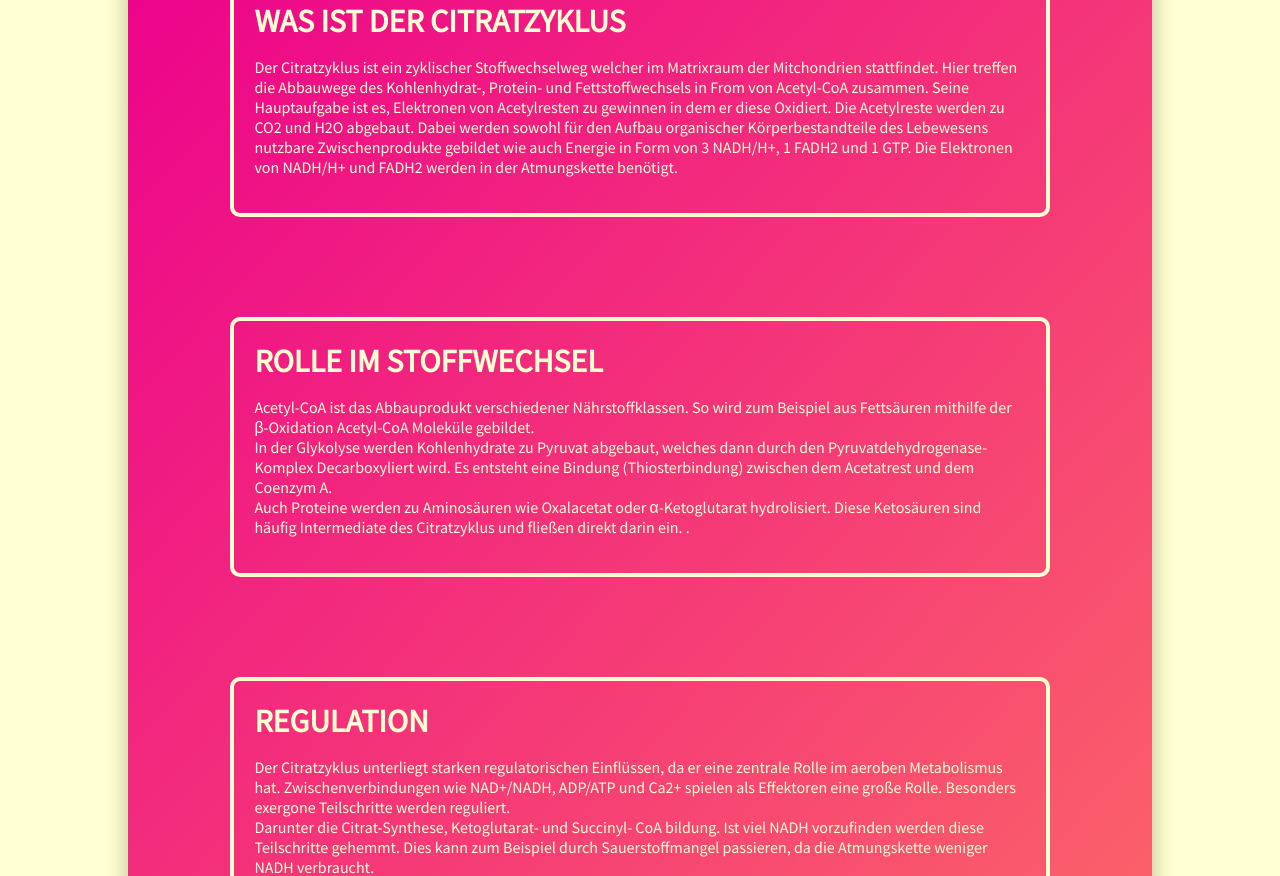
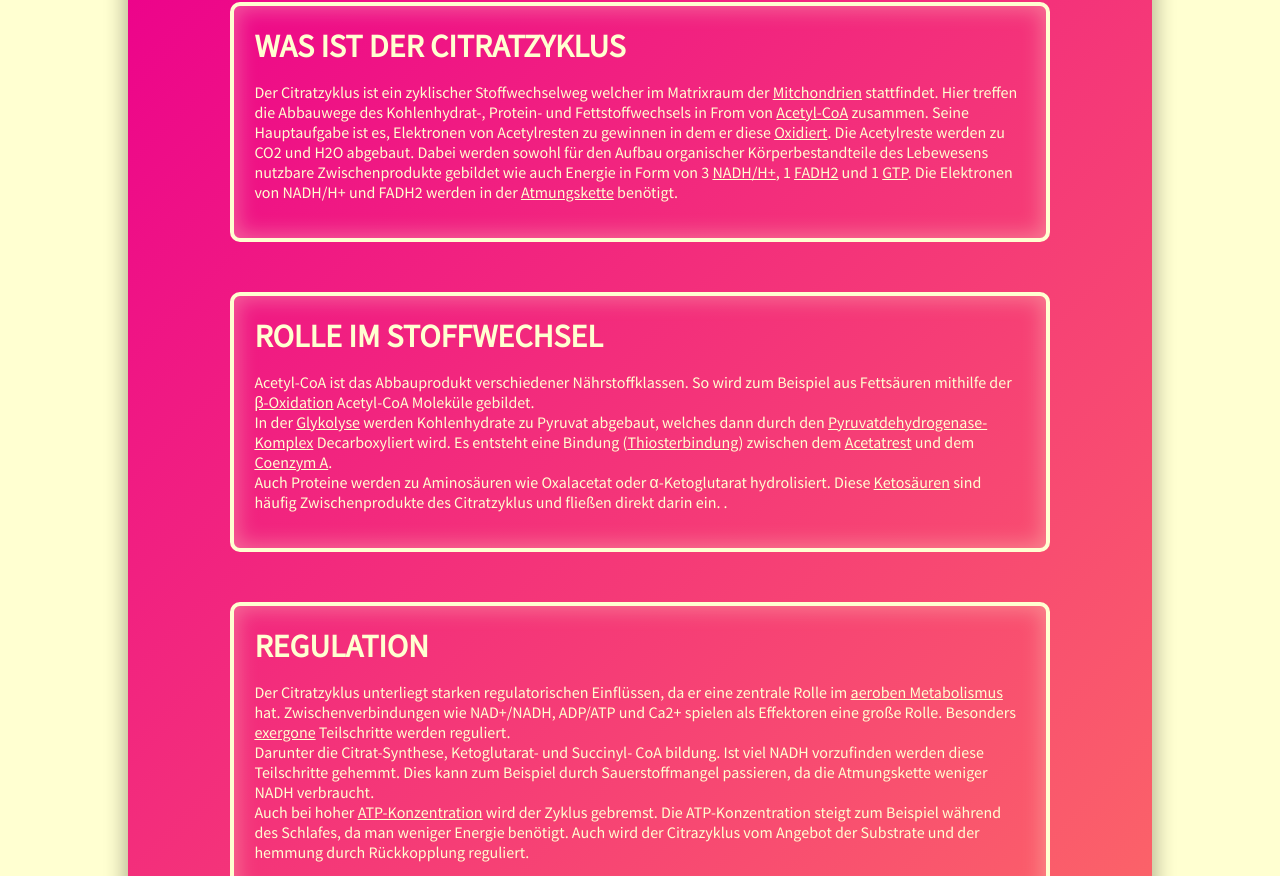
Before and after one commit to JonasHendel/Citratzyklus, a Next.js app in the folder client/: page / in a window 1280 px wide. Shown: the part 973-1849 px from the top of the page. Built offline with nearby package versions, Linux system fonts and the light colour scheme.

Commit message:
added links and recued margins textcards

```diff
--- a/client/components/Introduction.js
+++ b/client/components/Introduction.js
@@ -13,16 +13,40 @@ function Introduction() {
 				<h1>Was ist der Citratzyklus</h1>
 				<p>
 					Der Citratzyklus ist ein zyklischer Stoffwechselweg welcher
-					im Matrixraum der Mitchondrien stattfindet. Hier treffen die
-					Abbauwege des Kohlenhydrat-, Protein- und Fettstoffwechsels
-					in From von Acetyl-CoA zusammen. Seine Hauptaufgabe ist es,
-					Elektronen von Acetylresten zu gewinnen in dem er diese
-					Oxidiert. Die Acetylreste werden zu CO2 und H2O abgebaut.
-					Dabei werden sowohl für den Aufbau organischer
-					Körperbestandteile des Lebewesens nutzbare Zwischenprodukte
-					gebildet wie auch Energie in Form von 3 NADH/H+, 1 FADH2 und
-					1 GTP. Die Elektronen von NADH/H+ und FADH2 werden in der
-					Atmungskette benötigt.
+					im Matrixraum der{' '}
+					<a href='https://de.wikipedia.org/wiki/Mitochondrium' target="_blank">
+						Mitchondrien
+					</a>{' '}
+					stattfindet. Hier treffen die Abbauwege des Kohlenhydrat-,
+					Protein- und Fettstoffwechsels in From von{' '}
+					<a href='https://de.wikipedia.org/wiki/Acetyl-Coenzym_A' target="_blank">
+						Acetyl-CoA
+					</a>{' '}
+					zusammen. Seine Hauptaufgabe ist es, Elektronen von
+					Acetylresten zu gewinnen in dem er diese{' '}
+					<a href='https://de.wikipedia.org/wiki/Oxidation' target="_blank">
+						Oxidiert
+					</a>
+					. Die Acetylreste werden zu CO2 und H2O abgebaut. Dabei
+					werden sowohl für den Aufbau organischer Körperbestandteile
+					des Lebewesens nutzbare Zwischenprodukte gebildet wie auch
+					Energie in Form von 3{' '}
+					<a href='https://de.wikipedia.org/wiki/Nicotinamidadenindinukleotid' target="_blank">
+						NADH/H+
+					</a>
+					, 1{' '}
+					<a href='https://de.wikipedia.org/wiki/Flavin-Adenin-Dinukleotid' target="_blank">
+						FADH2
+					</a>{' '}
+					und 1{' '}
+					<a href='https://de.wikipedia.org/wiki/Guanosintriphosphat' target="_blank">
+						GTP
+					</a>
+					. Die Elektronen von NADH/H+ und FADH2 werden in der{' '}
+					<a href='https://de.wikipedia.org/wiki/Atmungskette' target="_blank">
+						Atmungskette
+					</a>{' '}
+					benötigt.
 				</p>
 			</motion.div>
 			<motion.div
@@ -32,10 +56,16 @@ function Introduction() {
 				<h1>Regulation</h1>
 				<p>
 					Der Citratzyklus unterliegt starken regulatorischen
-					Einflüssen, da er eine zentrale Rolle im aeroben
-					Metabolismus hat. Zwischenverbindungen wie NAD+/NADH,
-					ADP/ATP und Ca2+ spielen als Effektoren eine große Rolle.
-					Besonders exergone Teilschritte werden reguliert.
+					Einflüssen, da er eine zentrale Rolle im{' '}
+					<a href='https://de.wikipedia.org/wiki/Aerobie' target="_blank">
+						aeroben Metabolismus
+					</a>{' '}
+					hat. Zwischenverbindungen wie NAD+/NADH, ADP/ATP und Ca2+
+					spielen als Effektoren eine große Rolle. Besonders{' '}
+					<a href='https://de.wikipedia.org/wiki/Exergone_und_endergone_Reaktion' target="_blank">
+						exergone
+					</a>{' '}
+					Teilschritte werden reguliert.
 					<br />
 					Darunter die Citrat-Synthese, Ketoglutarat- und Succinyl-
 					CoA bildung. Ist viel NADH vorzufinden werden diese
@@ -43,11 +73,14 @@ function Introduction() {
 					Sauerstoffmangel passieren, da die Atmungskette weniger NADH
 					verbraucht.
 					<br />
-					Auch bei hoher ATP-Konzentration wird der Zyklus gebremst.
-					Die ATP-Konzentration steigt zum Beispiel während des
-					Schlafes, da man weniger Energie benötigt. Auch wird der
-					Citrazyklus vom Angebot der Substrate und der hemmung durch
-					Rückkopplung reguliert.
+					Auch bei hoher{' '}
+					<a href='https://de.wikipedia.org/wiki/Adenosintriphosphat' target="_blank">
+						ATP-Konzentration
+					</a>{' '}
+					wird der Zyklus gebremst. Die ATP-Konzentration steigt zum
+					Beispiel während des Schlafes, da man weniger Energie
+					benötigt. Auch wird der Citrazyklus vom Angebot der
+					Substrate und der hemmung durch Rückkopplung reguliert.
 				</p>
 			</motion.div>
 			<motion.div
@@ -58,17 +91,43 @@ function Introduction() {
 				<p>
 					Acetyl-CoA ist das Abbauprodukt verschiedener
 					Nährstoffklassen. So wird zum Beispiel aus Fettsäuren
-					mithilfe der β-Oxidation Acetyl-CoA Moleküle gebildet.
+					mithilfe der{' '}
+					<a href='https://de.wikipedia.org/wiki/%CE%92-Oxidation' target="_blank">
+						β-Oxidation
+					</a>{' '}
+					Acetyl-CoA Moleküle gebildet.
 					<br />
-					In der Glykolyse werden Kohlenhydrate zu Pyruvat abgebaut,
-					welches dann durch den Pyruvatdehydrogenase-Komplex
-					Decarboxyliert wird. Es entsteht eine Bindung
-					(Thiosterbindung) zwischen dem Acetatrest und dem Coenzym A.
+					In der{' '}
+					<a href='https://de.wikipedia.org/wiki/Glykolyse' target="_blank">
+						Glykolyse
+					</a>{' '}
+					werden Kohlenhydrate zu{' '}
+					<a href='https://de.wikipedia.org/wiki/Pyruvate'></a>Pyruvat
+					abgebaut, welches dann durch den{' '}
+					<a href='https://de.wikipedia.org/wiki/Pyruvatdehydrogenase-Komplex' target="_blank">
+						Pyruvatdehydrogenase-Komplex
+					</a>{' '}
+					Decarboxyliert wird. Es entsteht eine Bindung (
+					<a href='https://de.wikipedia.org/wiki/Thioester' target="_blank">
+						Thiosterbindung
+					</a>
+					) zwischen dem{' '}
+					<a href='https://de.wikipedia.org/wiki/Acetate' target="_blank">
+						Acetatrest
+					</a>{' '}
+					und dem{' '}
+					<a href='https://de.wikipedia.org/wiki/Coenzym_A' target="_blank">
+						Coenzym A
+					</a>
+					.
 					<br />
 					Auch Proteine werden zu Aminosäuren wie Oxalacetat oder
-					α-Ketoglutarat hydrolisiert. Diese Ketosäuren sind häufig
-					Intermediate des Citratzyklus und fließen direkt darin ein.
-					.
+					α-Ketoglutarat hydrolisiert. Diese{' '}
+					<a href='https://de.wikipedia.org/wiki/Ketos%C3%A4uren' target="_blank">
+						Ketosäuren
+					</a>{' '}
+					sind häufig Zwischenprodukte des Citratzyklus und fließen
+					direkt darin ein. .
 				</p>
 			</motion.div>
 		</div>
--- a/client/styles/InfoCard.module.css
+++ b/client/styles/InfoCard.module.css
@@ -22,8 +22,10 @@
 }
 
 .infoDiv {
+  width: 100%;
   display: flex;
   flex-flow: row wrap;
+
 }
 
 .infoText {
@@ -36,8 +38,11 @@
 }
 
 .noTitle {
+  width: 350px;
+	height: 250px;
   display: flex;
   flex-direction: column;
+  justify-content: center;
   align-items: center;
   text-align: center;
   mix-blend-mode: overlay;
--- a/client/styles/globals.css
+++ b/client/styles/globals.css
@@ -47,6 +47,7 @@ a {
 	display: flex;
 	justify-content: center;
 	position: relative;
+	box-shadow: 0px 0px 20px 4px #00000049;
 }
 
 .svg {
@@ -149,11 +150,16 @@ a {
 	display: flex;
 	flex-direction: column;
 	width: 40%;
-	height: 340px;
+	height: auto;
 	border-radius: 10px;
 	padding: 20px;
 	color: #ffffd1;
 	border: 4px solid #ffffd1;
+  box-shadow: inset 0px 0px 20px 4px #ffffd14d;
+}
+
+.textCard a {
+ text-decoration: underline;
 }
 
 .textCard h1 {
@@ -176,16 +182,17 @@ a {
 	flex-flow: column wrap;
 	justify-content: space-evenly;
 	align-items: center;
-	box-shadow: 0px 0px 20px 4px rgb(0, 0, 0, 0.2);
+	box-shadow: 0px 0px 20px 4px #00000049;
 }
 
 @media only screen and (max-width: 1350px) {
 	.textContainer {
 		height: auto;
+    padding: 50px 0px 50px 0px;
 	}
 
 	.textCard {
-		margin: 50px 0px 50px 0px;
+		margin: 25px 0px 25px 0px;
 		height: auto;
 		width: 80%;
 	}
```
